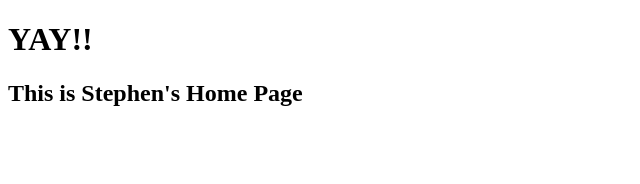
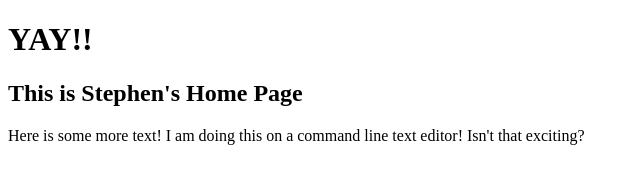
Before and after one commit to stephenfross94/stephenfross94.github.io, a plain HTML site: page index.html in a window 1280 px wide. Shown: the whole page, without its empty margins (0-640 px from the left). Drawn offline with Linux system fonts and the light colour scheme.

Commit message:
added paragraph about command line

```diff
--- a/index.html
+++ b/index.html
@@ -4,4 +4,5 @@
 <title>YAY!!</title>
 <h1>YAY!!</h1>
 <h2>This is Stephen's Home Page</h2>
+<p> Here is some more text! I am doing this on a command line text editor! Isn't that exciting? </p>
 </html>
```
